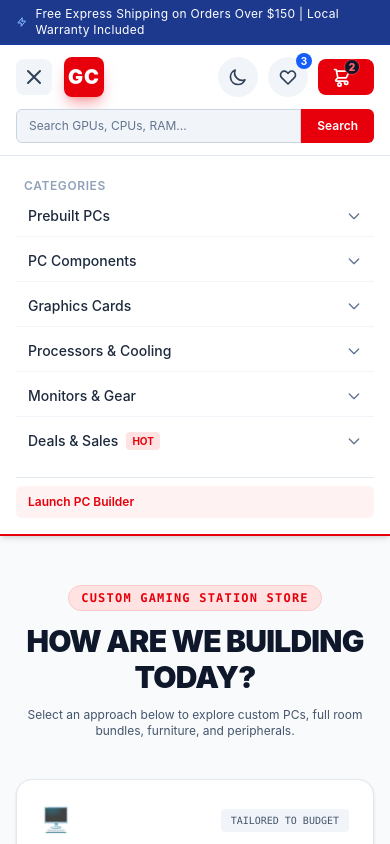
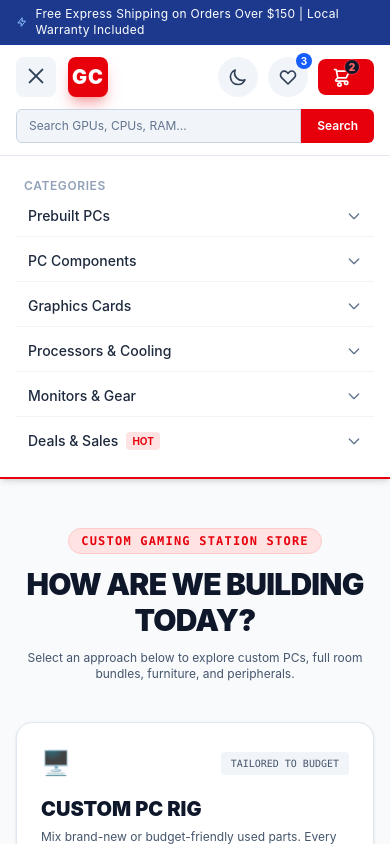
Before and after one commit to mkandouly/gamingcorner-frontend, a React (Vite) app: page / in a window 390 px wide. Both pictures are taken after a click on the button 34 px from the left and 77 px from the top of the page. Shown: the top 844 px of the page. Built offline with nearby package versions, Linux system fonts and the light colour scheme.

Commit message:
Removed Custom PC Builds + Added animations to burger menu on Mobile

```diff
--- a/src/components/Header.jsx
+++ b/src/components/Header.jsx
@@ -62,17 +62,26 @@
           <button
             onClick={() => setIsMobileMenuOpen(!isMobileMenuOpen)}
             aria-label="Toggle Navigation Menu"
-            className="lg:hidden text-slate-700 dark:text-white hover:text-red-600 dark:hover:text-red-500 focus:outline-none p-1.5 rounded-lg bg-slate-100 dark:bg-slate-800 transition-colors"
+            className="lg:hidden text-slate-700 dark:text-white hover:text-red-600 dark:hover:text-red-500 focus:outline-none p-2 rounded-lg bg-slate-100 dark:bg-slate-800 transition-colors relative w-10 h-10 flex items-center justify-center"
           >
-            {isMobileMenuOpen ? (
-              <svg className="w-6 h-6" fill="none" stroke="currentColor" viewBox="0 0 24 24">
-                <path strokeLinecap="round" strokeLinejoin="round" strokeWidth="2" d="M6 18L18 6M6 6l12 12" />
-              </svg>
-            ) : (
-              <svg className="w-6 h-6" fill="none" stroke="currentColor" viewBox="0 0 24 24">
-                <path strokeLinecap="round" strokeLinejoin="round" strokeWidth="2" d="M4 6h16M4 12h16M4 18h16" />
-              </svg>
-            )}
+            {/* Animated Morphing Hamburger/Close Icon */}
+            <div className="w-5 h-4 flex flex-col justify-between items-center relative">
+              <span
+                className={`w-full h-0.5 bg-current rounded-full transform transition-all duration-300 ease-in-out ${
+                  isMobileMenuOpen ? 'rotate-45 translate-y-1.5' : ''
+                }`}
+              />
+              <span
+                className={`w-full h-0.5 bg-current rounded-full transition-all duration-200 ease-in-out ${
+                  isMobileMenuOpen ? 'opacity-0 scale-x-0' : 'opacity-100'
+                }`}
+              />
+              <span
+                className={`w-full h-0.5 bg-current rounded-full transform transition-all duration-300 ease-in-out ${
+                  isMobileMenuOpen ? '-rotate-45 -translate-y-2' : ''
+                }`}
+              />
+            </div>
           </button>
 
           <a href="/" className="flex items-center space-x-2.5 group">
@@ -175,8 +184,6 @@
           <ul className="flex items-center space-x-8 text-sm font-medium text-slate-700 dark:text-slate-300">
             {navCategories.map((cat, index) => (
               <li key={index} className="relative group py-3">
-
-                {/* Category Header Link */}
                 <a
                   href={cat.href}
                   className={`inline-flex items-center space-x-1.5 transition-all ${
@@ -186,12 +193,9 @@
                   }`}
                 >
                   <span>{cat.name}</span>
-
-                  {/* Chevron Icon for Dropdown */}
                   <svg className="w-3.5 h-3.5 transition-transform duration-200 group-hover:rotate-180" fill="none" stroke="currentColor" viewBox="0 0 24 24">
                     <path strokeLinecap="round" strokeLinejoin="round" strokeWidth="2" d="M19 9l-7 7-7-7" />
                   </svg>
-
                   {cat.isHot && (
                     <span className="bg-red-100 dark:bg-red-600/20 text-red-600 dark:text-red-400 text-[10px] px-1.5 py-0.5 rounded border border-red-200 dark:border-red-500/30">
                       HOT
@@ -199,7 +203,6 @@
                   )}
                 </a>
 
-                {/* DESKTOP DROPDOWN MENU */}
                 <div className="absolute left-0 top-full hidden group-hover:block w-56 bg-white dark:bg-slate-900 border-t-2 border-red-600 border-x border-b border-slate-200 dark:border-slate-800 rounded-b-lg shadow-2xl z-50 py-2 animate-in fade-in slide-in-from-top-1 duration-150">
                   {cat.items.map((subItem, subIdx) => (
                     <a
@@ -211,18 +214,25 @@
                     </a>
                   ))}
                 </div>
-
               </li>
             ))}
           </ul>
         </div>
       </nav>
 
-      {/* ---------------- MOBILE MENU DRAWER (Accordion Dropdowns) ---------------- */}
-      {isMobileMenuOpen && (
-        <div className="lg:hidden bg-white dark:bg-slate-950 border-t border-slate-200 dark:border-slate-800 px-4 py-4 space-y-4">
-          <div className="space-y-1">
-            <span className="text-xs font-semibold text-slate-400 dark:text-slate-500 uppercase tracking-wider px-2">Categories</span>
+      {/* ---------------- MOBILE MENU DRAWER (Smooth Slide & Expand) ---------------- */}
+      <div
+        className={`lg:hidden grid transition-all duration-300 ease-in-out border-slate-200 dark:border-slate-800 ${
+          isMobileMenuOpen
+            ? 'grid-rows-[1fr] opacity-100 border-t'
+            : 'grid-rows-[0fr] opacity-0 border-t-0'
+        }`}
+      >
+        <div className="overflow-hidden bg-white dark:bg-slate-950 px-4 py-2">
+          <div className="space-y-1 py-2">
+            <span className="text-xs font-semibold text-slate-400 dark:text-slate-500 uppercase tracking-wider px-2">
+              Categories
+            </span>
 
             {navCategories.map((cat, index) => (
               <div key={index} className="border-b border-slate-100 dark:border-slate-800/60 last:border-none">
@@ -246,8 +256,13 @@
                   </svg>
                 </button>
 
-                {/* Mobile Sub-Items Accordion */}
-                {activeMobileCategory === index && (
+                {/* Mobile Sub-Items Animated Accordion */}
+                <div
+                  className={`grid transition-all duration-200 ease-in-out ${
+                    activeMobileCategory === index ? 'grid-rows-[1fr] opacity-100' : 'grid-rows-[0fr] opacity-0'
+                  }`}
+                >
+                  <div className="overflow-hidden">
                     <div className="pl-6 pr-3 py-1 space-y-1 bg-slate-50 dark:bg-slate-900/50 rounded-md my-1">
                       {cat.items.map((subItem, subIdx) => (
                         <a
@@ -259,18 +274,13 @@
                         </a>
                       ))}
                     </div>
-                )}
+                  </div>
+                </div>
               </div>
             ))}
           </div>
-
-          <div className="pt-2 border-t border-slate-200 dark:border-slate-800 space-y-2 text-xs text-slate-600 dark:text-slate-300">
-            <a href="#part-picker" className="flex items-center space-x-2 px-3 py-2 text-red-600 dark:text-red-400 font-semibold bg-red-50 dark:bg-red-950/30 rounded-md">
-              <span>Launch PC Builder</span>
-            </a>
         </div>
       </div>
-      )}
     </header>
   );
 }
```
Lines whose indentation alone changed are shown as unchanged.
